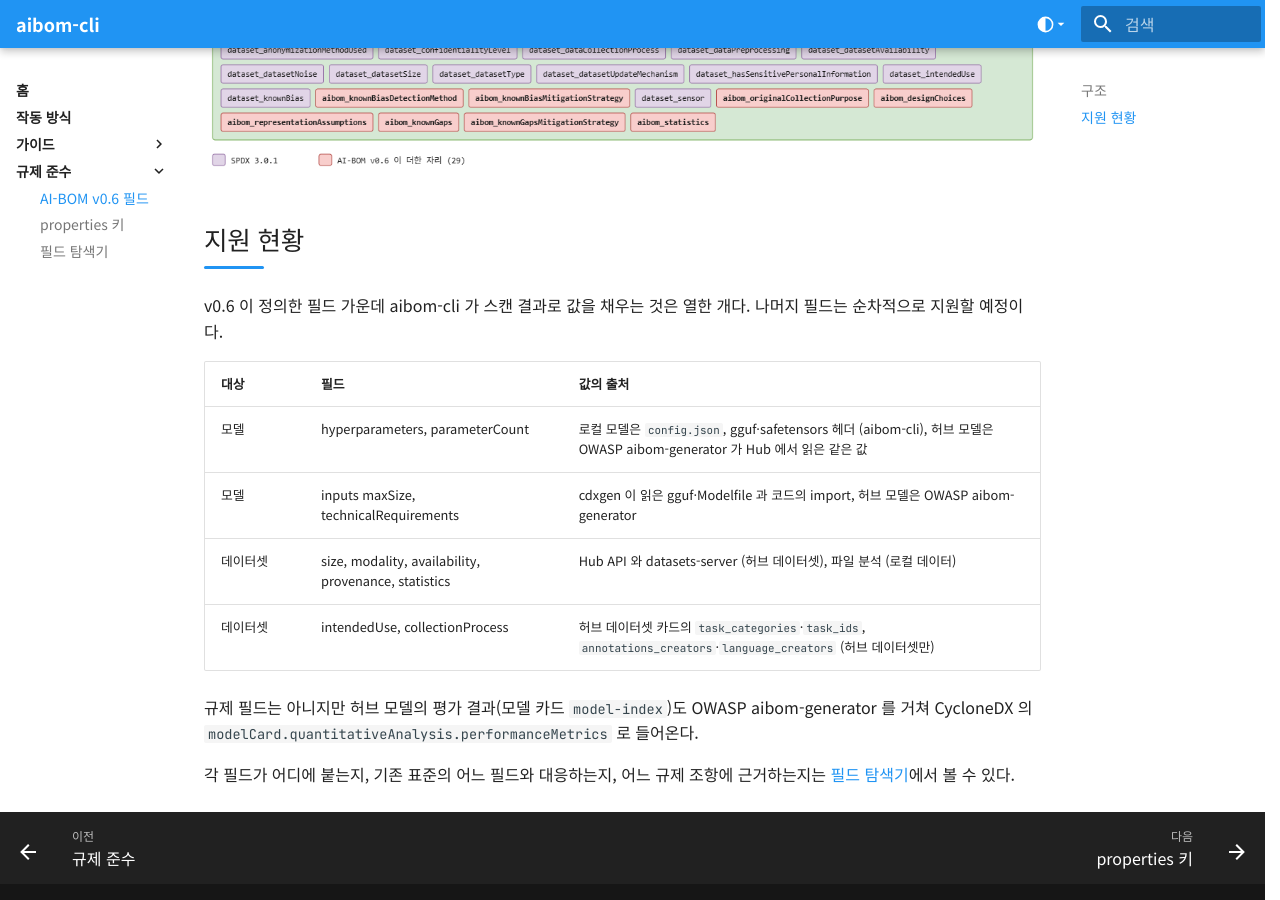
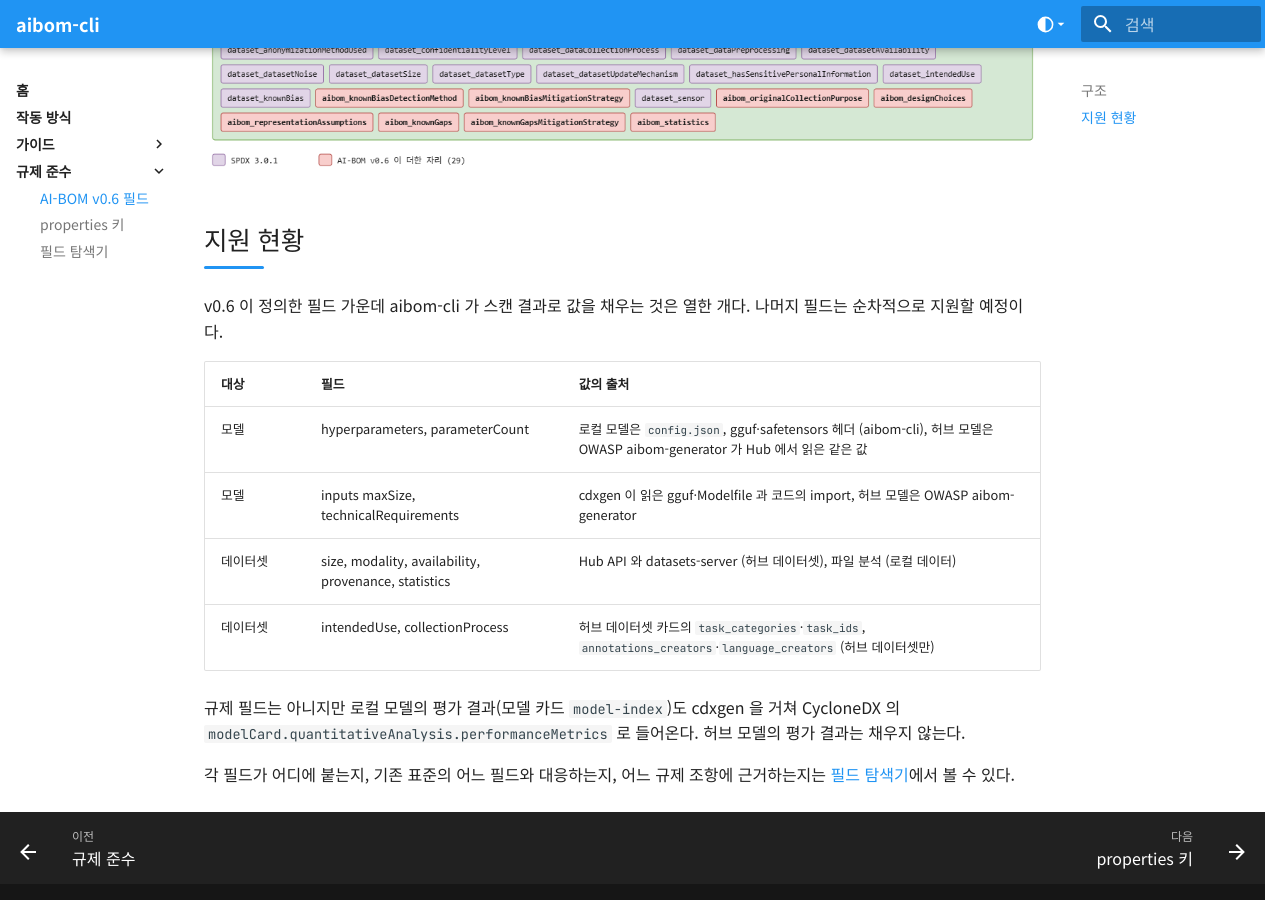
Before and after one commit to ai-devtestsecops-os/sure-aibom, an MkDocs documentation site: the page built from docs/compliance/aibom-v0.6.md, in a window 1280 px wide and 900 px high, scrolled down 1519 px. Built offline with MkDocs 1.6.1 and Material for MkDocs 9.7.7, drawn with Linux system fonts in a browser that asks for light colours.

Commit message:
docs: correct the performance metrics claims, since OWASP aibom-generator emits none and only local model cards fill them through cdxgen

```diff
--- a/docs/compliance/aibom-v0.6.md
+++ b/docs/compliance/aibom-v0.6.md
@@ -31,7 +31,7 @@ v0.6 이 정의한 필드 가운데 aibom-cli 가 스캔 결과로 값을 채우
 | 데이터셋 | size, modality, availability, provenance, statistics | Hub API 와 datasets-server (허브 데이터셋), 파일 분석 (로컬 데이터) |
 | 데이터셋 | intendedUse, collectionProcess | 허브 데이터셋 카드의 `task_categories`·`task_ids`, `annotations_creators`·`language_creators` (허브 데이터셋만) |
 
-규제 필드는 아니지만 허브 모델의 평가 결과(모델 카드 `model-index`)도 OWASP aibom-generator 를 거쳐 CycloneDX 의
-`modelCard.quantitativeAnalysis.performanceMetrics` 로 들어온다.
+규제 필드는 아니지만 로컬 모델의 평가 결과(모델 카드 `model-index`)도 cdxgen 을 거쳐 CycloneDX 의
+`modelCard.quantitativeAnalysis.performanceMetrics` 로 들어온다. 허브 모델의 평가 결과는 채우지 않는다.
 
 각 필드가 어디에 붙는지, 기존 표준의 어느 필드와 대응하는지, 어느 규제 조항에 근거하는지는 [필드 탐색기](field-mapping.md)에서 볼 수 있다.
```
Also changed, not shown: README.md (+0 -2 lines), 1 other file.
